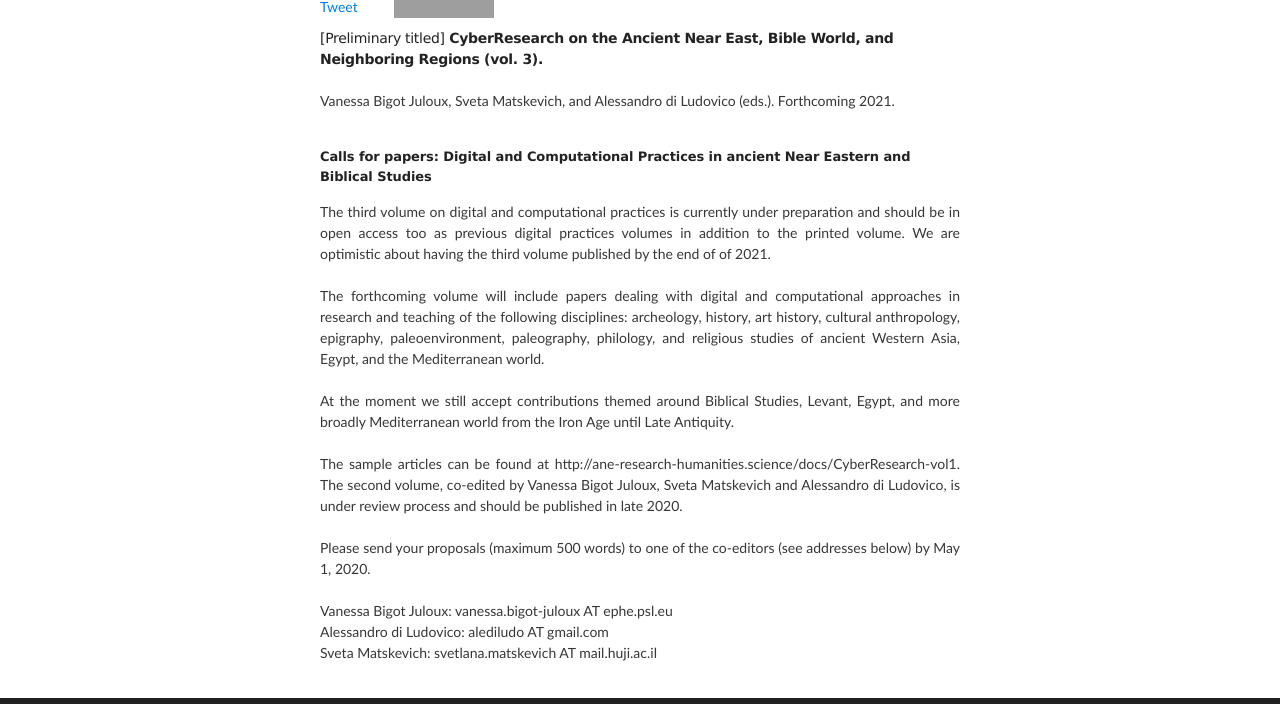
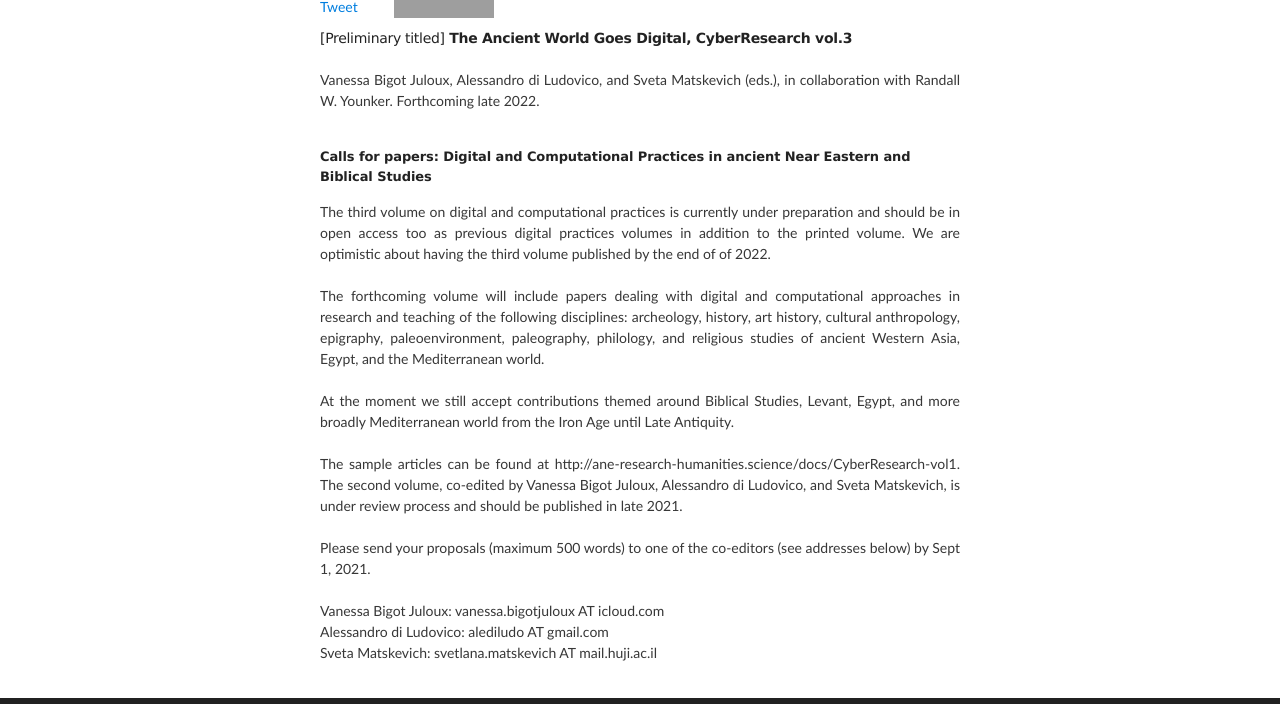
Before and after one commit to vbigot-juloux/ane-research-humanities, a Jekyll site: the page built from docs/CyberResearch-vol3.md, in a window 1280 px wide, cut to the strip 202-906 px from the top of the page. Built offline with Jekyll 4.4.1, drawn with Linux system fonts in a browser that asks for light colours; comment, search, counter and statistics services are not loaded; the repository's description, which GitHub fills in, is left out; grey boxes are pictures that could not be loaded.

Commit message:
Update title and year
+ email address

```diff
--- a/docs/CyberResearch-vol3.md
+++ b/docs/CyberResearch-vol3.md
@@ -13,23 +13,23 @@ layout: default
 </span>
  </div>
 
-<h2><span style="font-weight: 400">[Preliminary titled]</span> CyberResearch on the Ancient Near East, Bible World, and Neighboring Regions (vol. 3).</h2>
-Vanessa Bigot Juloux, Sveta Matskevich, and Alessandro di Ludovico (eds.). Forthcoming 2021.<br />
+<h2><span style="font-weight: 400">[Preliminary titled]</span> The Ancient World Goes Digital, CyberResearch vol.3 </h2>
+Vanessa Bigot Juloux, Alessandro di Ludovico, and Sveta Matskevich (eds.), in collaboration with Randall W. Younker. Forthcoming late 2022.<br />
 <br />
 
 <h3>Calls for papers: Digital and Computational Practices in ancient Near Eastern and Biblical Studies</h3>
 
-<p>The third volume on digital and computational practices is currently under preparation and should be in open access too as previous digital practices volumes in addition to the printed volume. We are optimistic about having the third volume published by the end of of 2021.
+<p>The third volume on digital and computational practices is currently under preparation and should be in open access too as previous digital practices volumes in addition to the printed volume. We are optimistic about having the third volume published by the end of of 2022.
 <br /><br />
 The forthcoming volume will include papers dealing with digital and computational approaches in research and teaching of the following disciplines: archeology, history, art history, cultural anthropology, epigraphy, paleoenvironment, paleography, philology, and religious studies of ancient Western Asia, Egypt, and the Mediterranean world.
 <br /><br />
 At the moment we still accept contributions themed around Biblical Studies, Levant, Egypt, and more broadly Mediterranean world from the Iron Age until Late Antiquity.
 <br /><br />
-The sample articles can be found at http://ane-research-humanities.science/docs/CyberResearch-vol1. The second volume, co-edited by Vanessa Bigot Juloux, Sveta Matskevich and Alessandro di Ludovico, is under review process and should be published in late 2020.
+The sample articles can be found at http://ane-research-humanities.science/docs/CyberResearch-vol1. The second volume, co-edited by Vanessa Bigot Juloux, Alessandro di Ludovico, and Sveta Matskevich, is under review process and should be published in late 2021.
 <br /><br />
-Please send your proposals (maximum 500 words) to one of the co-editors (see addresses below) by May 1, 2020.
+Please send your proposals (maximum 500 words) to one of the co-editors (see addresses below) by Sept 1, 2021.
 <br /><br />
-Vanessa Bigot Juloux: vanessa.bigot-juloux AT ephe.psl.eu<br />
+Vanessa Bigot Juloux: vanessa.bigotjuloux AT icloud.com<br />
 Alessandro di Ludovico: alediludo AT gmail.com<br />
 Sveta Matskevich: svetlana.matskevich AT mail.huji.ac.il<br />
 </p>
```
